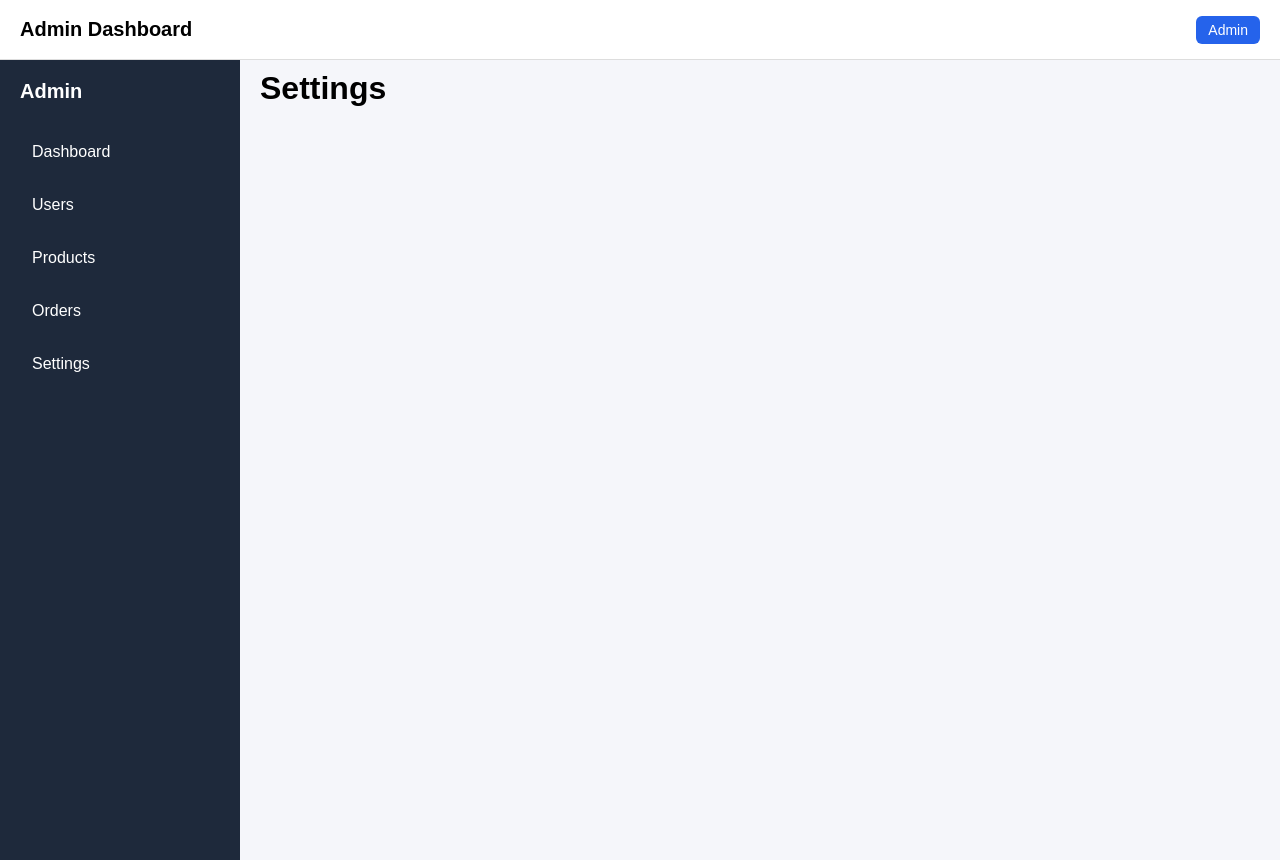
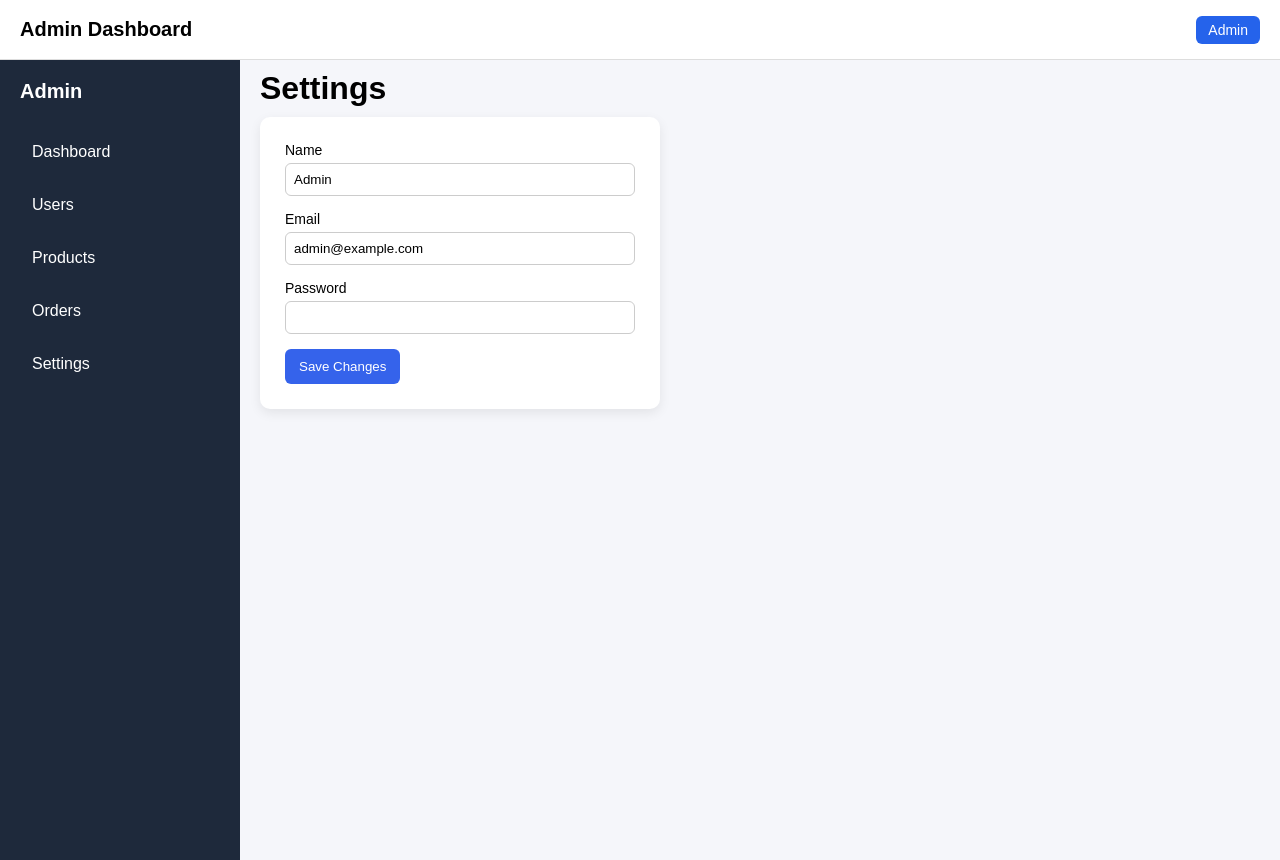
Before and after one commit to OmKhandale05/admin-dashboard, a React (Vite) app: page /settings in a window 1280 px wide. Built offline with nearby package versions, Linux system fonts and the light colour scheme.

Commit message:
Feature: add settings page and its css

```diff
--- a/src/pages/Settings.jsx
+++ b/src/pages/Settings.jsx
@@ -1,9 +1,48 @@
+import { useState } from "react";
+import "../styles/Settings.css"
+
 const Settings = () => {
-    return (
-        <div>
-            <h1>Settings</h1>
+  const [formData, setFormData] = useState({
+    name: "Admin",
+    email: "admin@example.com",
+    password: "",
+  });
+
+  const handleChange = (e) => {
+    setFormData({
+      ...formData,
+      [e.target.name]: e.target.value,
+    });
+  };
+
+  const saveSettings = () => {
+    alert("sattings saved.");
+  };
+  return (
+    <div className="setting-page">
+      <h1>Settings</h1>
+      <div className="settings-card">
+        <div className="form-group">
+          <label>Name</label>
+          <input name="name" value={formData.name} onChange={handleChange} />
         </div>
-     );
-}
+        <div className="form-group">
+          <label>Email</label>
+          <input name="email" value={formData.email} onChange={handleChange} />
+        </div>
+        <div className="form-group">
+          <label>Password</label>
+          <input
+            type="password"
+            name="password"
+            value={formData.password}
+            onChange={handleChange}
+          />
+        </div>
+        <button className="save-settings-btn" onClick={saveSettings}>Save Changes</button>
+      </div>
+    </div>
+  );
+};
 
 export default Settings;
--- /dev/null
+++ b/src/styles/Settings.css
@@ -0,0 +1,39 @@
+.settings-page{
+    padding: 20px;
+}
+.settings-card{
+    background: white;
+    padding: 25px;
+    border-radius: 10px;
+    margin-top: 10px;
+    width: 400px;
+    box-shadow: 0 4px 12px rgba(0, 0, 0, 0.08) ;
+}
+
+.form-group{
+    display: flex;
+    flex-direction: column;
+    margin-bottom: 15px;
+}
+
+.form-group label{
+
+font-size: 14px;
+margin-bottom: 5px;
+
+}
+
+.form-group input{
+    padding: 8px;
+    border: 1px solid #ccc;
+    border-radius: 6px;
+}
+
+.save-settings-btn{
+    background: #3563eb;
+    color: white;
+    border: none;
+    padding: 10px 14px;
+    border-radius: 6px;
+    cursor: pointer;
+}
```
